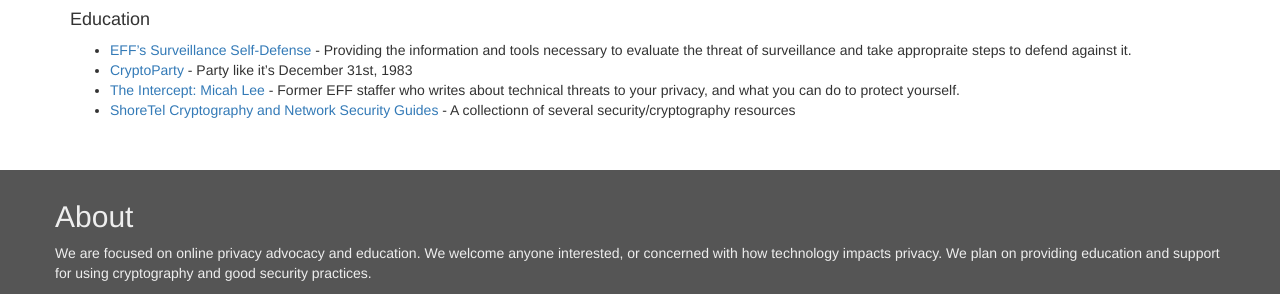
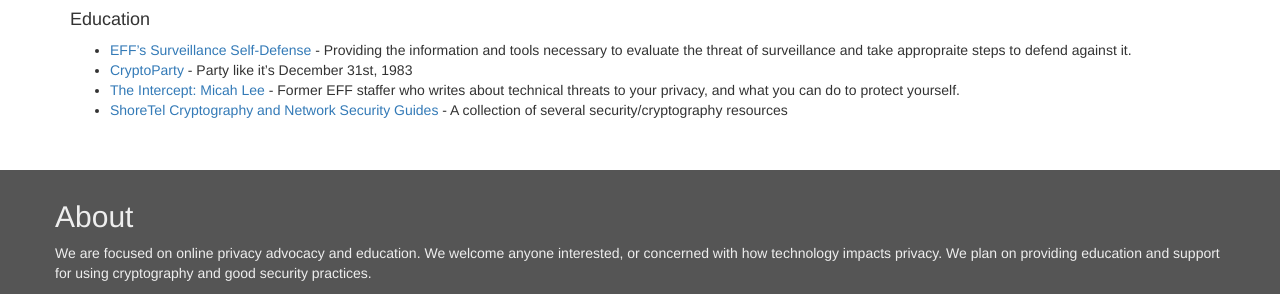
Before and after one commit to cdhop/cryptopartyutah, a Jekyll site: the page built from links.md, in a window 1280 px wide. Shown: the part 512-806 px from the top of the page. Built offline with Jekyll 4.4.1, drawn with Linux system fonts in a browser that asks for light colours.

Commit message:
Fixed spelling error on links page

```diff
--- a/links.md
+++ b/links.md
@@ -30,4 +30,4 @@
 * [EFF's Surveillance Self-Defense](https://ssd.eff.org) - Providing the information and tools necessary to evaluate the threat of surveillance and take appropraite steps to defend against it.
 * [CryptoParty](https://cryptoparty.io) - Party like it's December 31st, 1983
 * [The Intercept: Micah Lee](https://firstlook.org/theintercept/staff/micah-lee/) - Former EFF staffer who writes about technical threats to your privacy, and what you can do to protect yourself.
-* [ShoreTel Cryptography and Network Security Guides](https://www.shoretel.com/web-communication-cryptography-and-network-security) - A collectionn of several security/cryptography resources
+* [ShoreTel Cryptography and Network Security Guides](https://www.shoretel.com/web-communication-cryptography-and-network-security) - A collection of several security/cryptography resources
```
